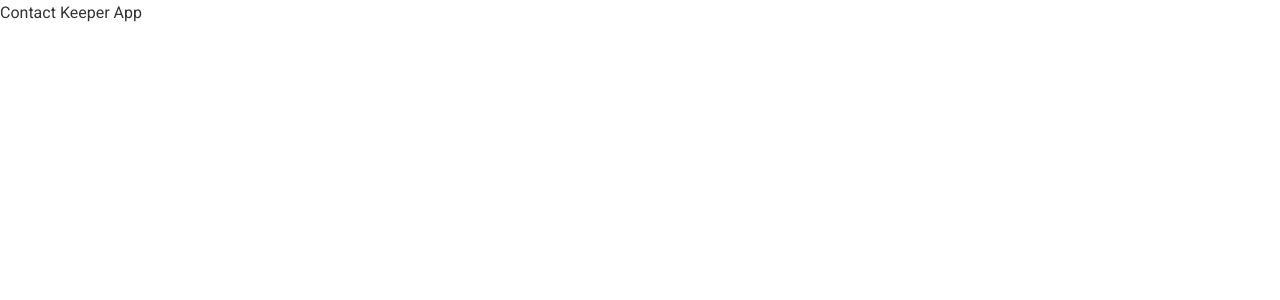
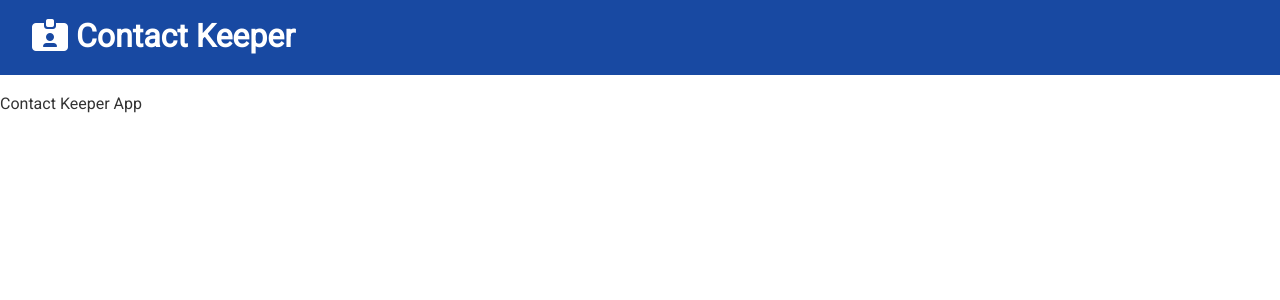
Before and after one commit to Ivsath/contacts-context, a React (Create React App) app in the folder client/: page / in a window 1280 px wide. Shown: the top 300 px of the page. Built offline with nearby package versions, Linux system fonts and the light colour scheme.

Commit message:
Add Navbar component

```diff
--- a/client/src/App.js
+++ b/client/src/App.js
@@ -1,8 +1,15 @@
 import React from "react";
+
+import Navbar from "./components/layout/Navbar";
 import "./App.css";
 
 const App = () => {
-  return <div className="App">Contact Keeper App</div>;
+  return (
+    <div className="App">
+      <Navbar />
+      Contact Keeper App
+    </div>
+  );
 };
 
 export default App;
--- /dev/null
+++ b/client/src/components/layout/Navbar.js
@@ -0,0 +1,24 @@
+import React from "react";
+import PropTypes from "prop-types";
+
+const Navbar = ({ title, icon }) => {
+  return (
+    <div className="navbar bg-primary">
+      <h1>
+        <i className={icon} /> {title}
+      </h1>
+    </div>
+  );
+};
+
+Navbar.propTypes = {
+  title: PropTypes.string.isRequired,
+  icon: PropTypes.string
+};
+
+Navbar.defaultProps = {
+  title: "Contact Keeper",
+  icon: "fas fa-id-card-alt"
+};
+
+export default Navbar;
```
